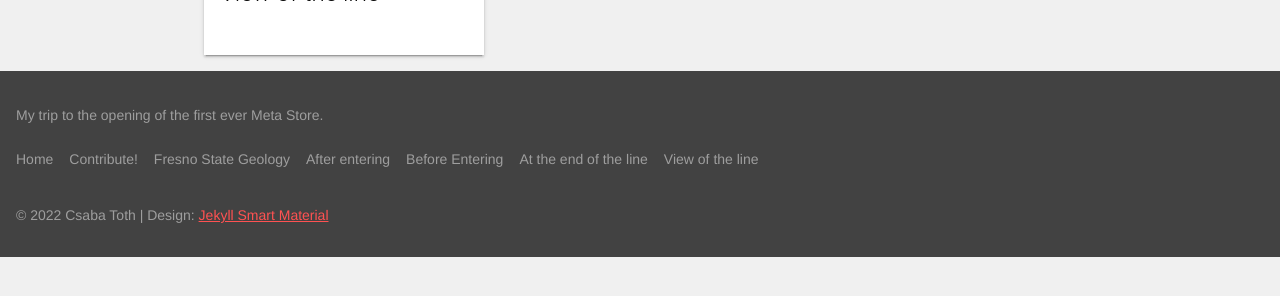
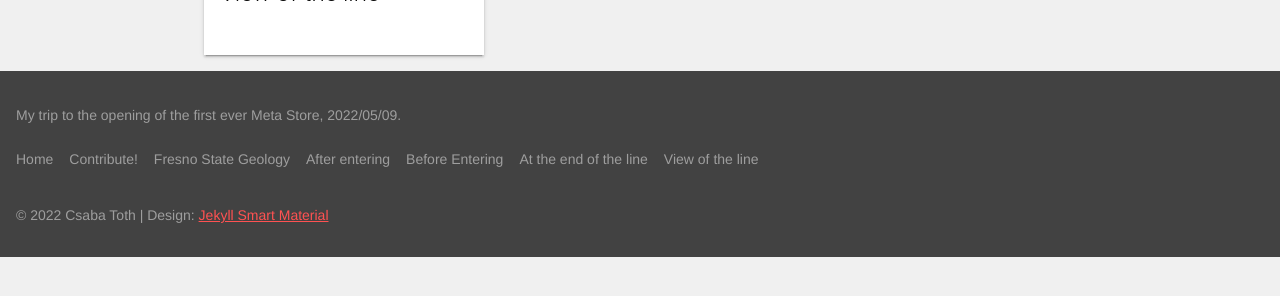
Before and after one commit to MetaStoreOpening/MetaStoreOpening.github.io, a Jekyll site: the page built from index.html, in a window 1280 px wide. Shown: the part 505-801 px from the top of the page. Built offline with Jekyll 4.4.1, drawn with Linux system fonts in a browser that asks for light colours.

Commit message:
Few config changes

```diff
--- a/_config.yml
+++ b/_config.yml
@@ -1,7 +1,7 @@
 # Site settings
 title: Meta Store Opening
 email: csaba.toth.us@gmail.com
-description: My trip to the opening of the first ever Meta Store.
+description: My trip to the opening of the first ever Meta Store, 2022/05/09.
 baseurl: "" # the subpath of your site, e.g. /blog/
 url: "https://metastoreopening.github.io/" # the base hostname & protocol for your site
 copyright: '&copy; 2022 Csaba Toth'
```
